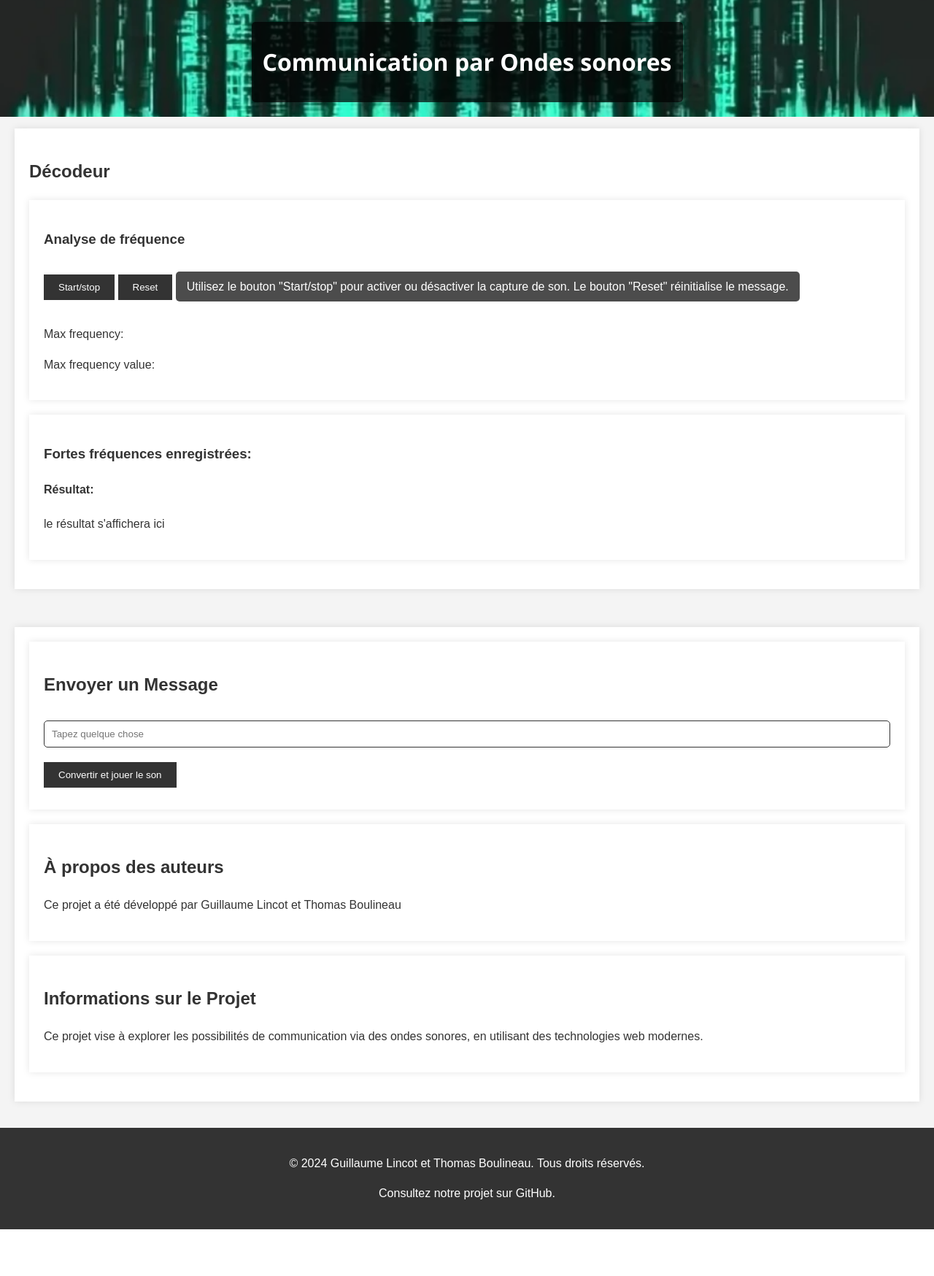
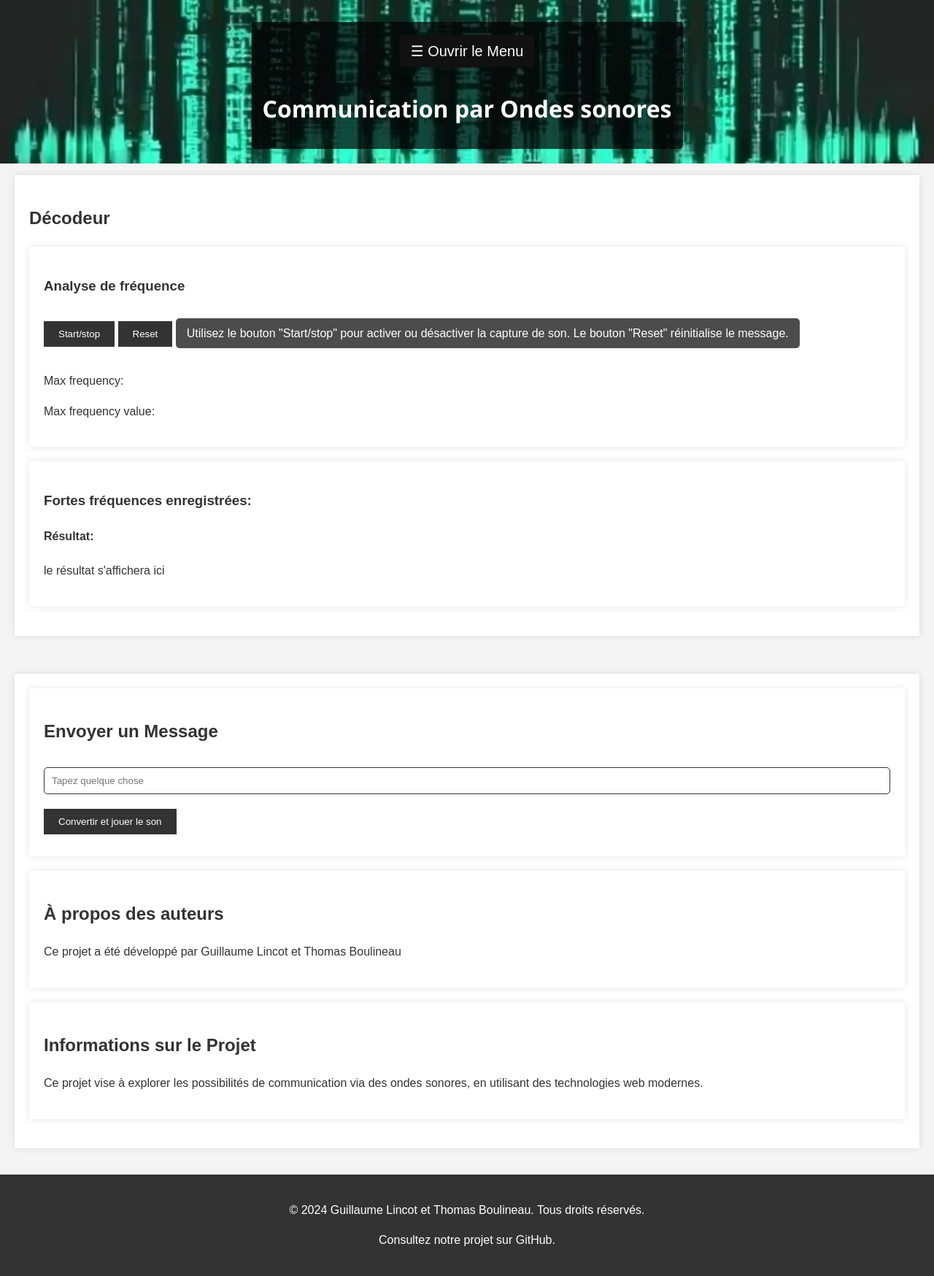
Before and after one commit to findert1/P1, a PHP site: page / in a window 1280 px wide. Shown: the whole page at 73% size. Before the commit the page ends 1684 px from the top, so only its background shows below. Run offline with PHP 8.4, Linux system fonts and the light colour scheme.

Commit message:
menue qui s'ouvre

```diff
--- a/index.html
+++ b/index.html
@@ -9,14 +9,25 @@
 </head>
 
 <body>
+  <div id="sidebarMenu" class="sidebar">
+    <a href="javascript:void(0)" class="closebtn" onclick="closeNav()">×</a>
+    <a href="#">Accueil</a>
+    <a href="#">À propos</a>
+    <a href="#">Services</a>
+    <a href="#">Contact</a>
+</div>
+<div id="main">
   <header>
     <div class="header-text">
+      <button class="openbtn" onclick="openNav()">☰ Ouvrir le Menu</button>
         <h1>Communication par Ondes sonores</h1>
     </div>
 </header>
 
   <main>
     <section>
+
+
       <h2>Décodeur</h2>
 
         <section>
@@ -72,6 +83,7 @@
 
 
     <script type="text/javascript" src="script.js"></script>
+  </div>
 </body>
 
 </html>
--- a/script.js
+++ b/script.js
@@ -234,3 +234,13 @@ document.addEventListener('DOMContentLoaded', () => {
         }
       });
 });
+/* menu hamburger*/
+function openNav() {
+  document.getElementById("sidebarMenu").style.width = "250px";
+  document.body.classList.add('menu-open');
+}
+
+function closeNav() {
+  document.getElementById("sidebarMenu").style.width = "0";
+  document.body.classList.remove('menu-open');
+}
--- a/style.css
+++ b/style.css
@@ -125,3 +125,71 @@ input[type="text"] {
         padding: 0;
     }
 }
+
+/*menu hamburger */
+
+./* Le menu glissant */
+.sidebar {
+    height: 100%;
+    width: 0;
+    position: fixed;
+    z-index: 1;
+    top: 0;
+    left: 0;
+    background-color: #111;
+    overflow-x: hidden;
+    transition: 0.5s;
+    padding-top: 60px;
+}
+
+/* Les liens du menu */
+.sidebar a {
+    padding: 10px 15px;
+    text-decoration: none;
+    font-size: 25px;
+    color: #818181;
+    display: block;
+    transition: 0.3s;
+}
+
+/* Le bouton de fermeture */
+.sidebar .closebtn {
+    position: absolute;
+    top: 0;
+    right: 25px;
+    font-size: 36px;
+    margin-left: 50px;
+}
+
+/* Le bouton d'ouverture du menu */
+.openbtn {
+    font-size: 20px;
+    cursor: pointer;
+    background-color: #111;
+    color: white;
+    padding: 10px 15px;
+    border: none;
+}
+
+.openbtn:hover {
+    background-color: #444;
+}
+
+/* Le menu glissant */
+.sidebar {
+    height: 100%;
+    width: 250px; /* Définissez une largeur fixe pour le menu */
+    position: fixed;
+    z-index: 2; /* Assurez-vous que le z-index est supérieur à celui des autres éléments */
+    top: 0;
+    left: 0;
+    background-color: #111;
+    overflow-x: hidden;
+    transition: 0.5s;
+    transform: translateX(-100%); /* Cache le menu hors de l'écran */
+}
+
+/* Ajouter ce style pour ouvrir le menu */
+.menu-open .sidebar {
+    transform: translateX(0); /* Fait apparaître le menu */
+}
```
